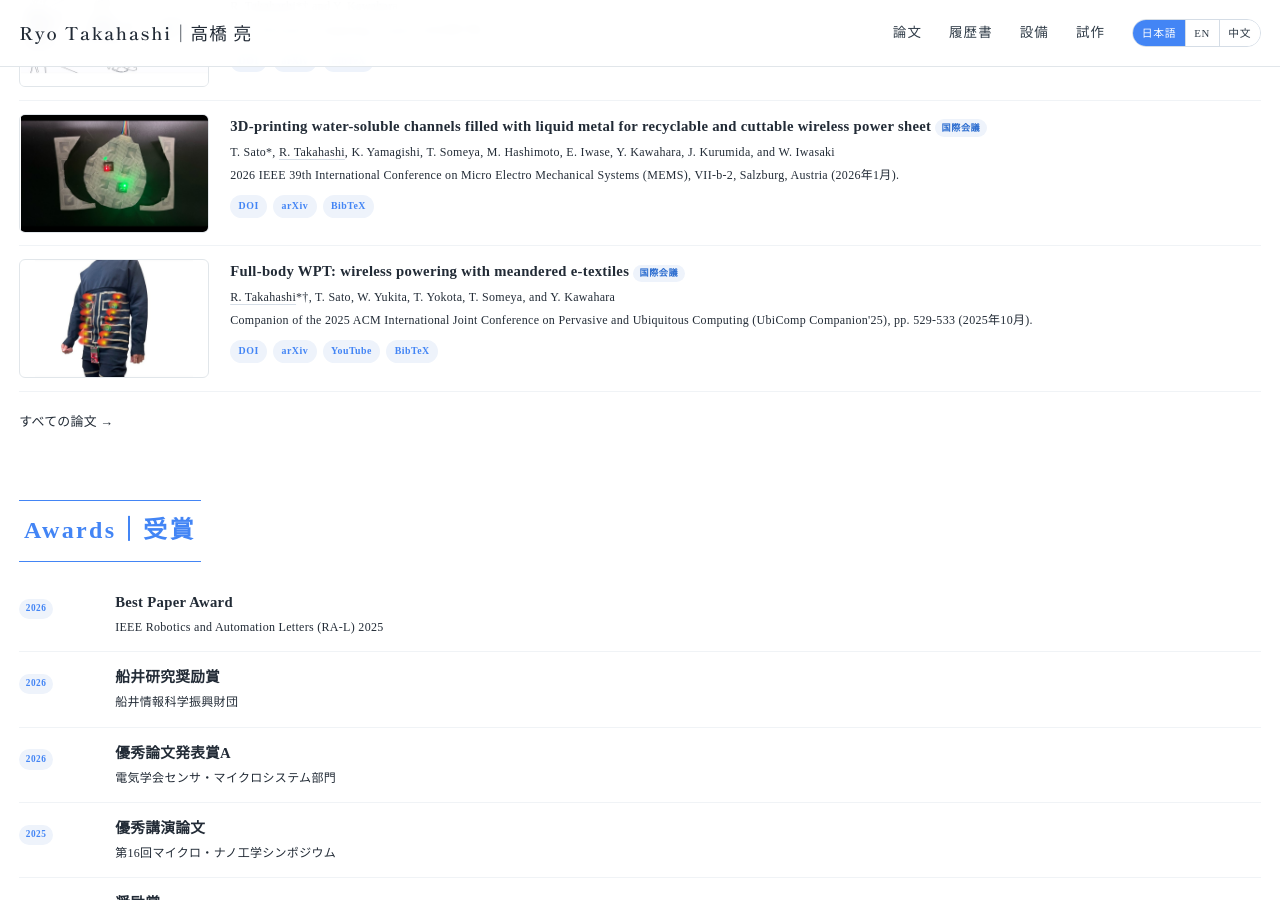
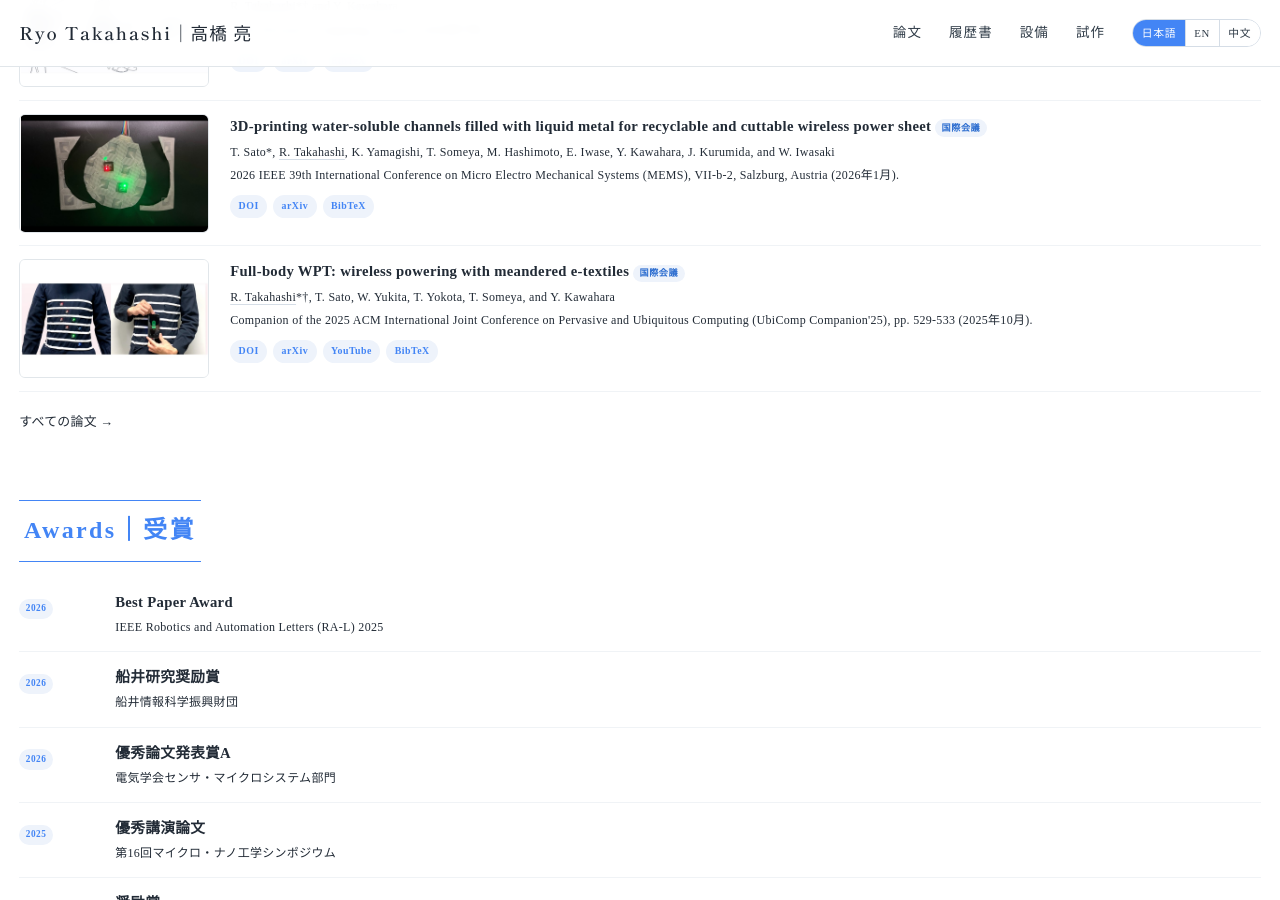
Before and after one commit to takahashiryo/takahashiryo.github.io, a Jekyll site: the page built from _pages/ja.html, in a window 1280 px wide and 900 px high, scrolled down 3126 px. Built offline with Jekyll 4.4.1, drawn with Linux system fonts in a browser that asks for light colours.

Commit message:
Full-body WPT（UbiComp Companion 2025）の論文画像を、給電服でスマートフォンを充電している2枚組に
arXiv 版 PDF の図（3742 px 幅）から右上のパネルを切り出し。

Co-Authored-By: Claude Fable 5.1 <noreply@anthropic.com>

```diff
--- a/_data/pub_images.yml
+++ b/_data/pub_images.yml
@@ -28,7 +28,7 @@
 "Plug-n-play e-knit: prototyping large-area e-textiles using machine-knitted magnetically-repositionable sensor networks": "/images/publications/machine_knittable_eknit.jpg"   # ★ 同じ系列
 "Meander Coil++: A Body-scale Wireless Power Transmission using Safe-to-body and Energy-efficient Transmitter Coil": "/images/research/e-textile.jpg"   # ★ 同じメアンダコイル服
 "Meander Coil++:継続的なウェアラブルコンピューティングのための衣類全面での安全で高効率な無線給電": "/images/research/e-textile.jpg"   # ★
-"Full-body WPT: wireless powering with meandered e-textiles": "/images/research/e-textile.jpg"   # ★
+"Full-body WPT: wireless powering with meandered e-textiles": "/images/publications/full_body_wpt_800.jpg"
 # IEEE Access はオープンアクセスなので、論文の Figure 1 を切り出して使っている。
 "Surface Routing for Wireless Power Transfer using 2-D Relay Resonator Arrays": "/images/publications/surface_routing_800.jpg"
 "3D-printing water-soluble channels filled with liquid metal for recyclable and cuttable wireless power sheet": "/images/publications/recyclable_wpt_sheet_800.jpg"
```
Also changed, not shown: images/publications/full_body_wpt_800.jpg (added).
